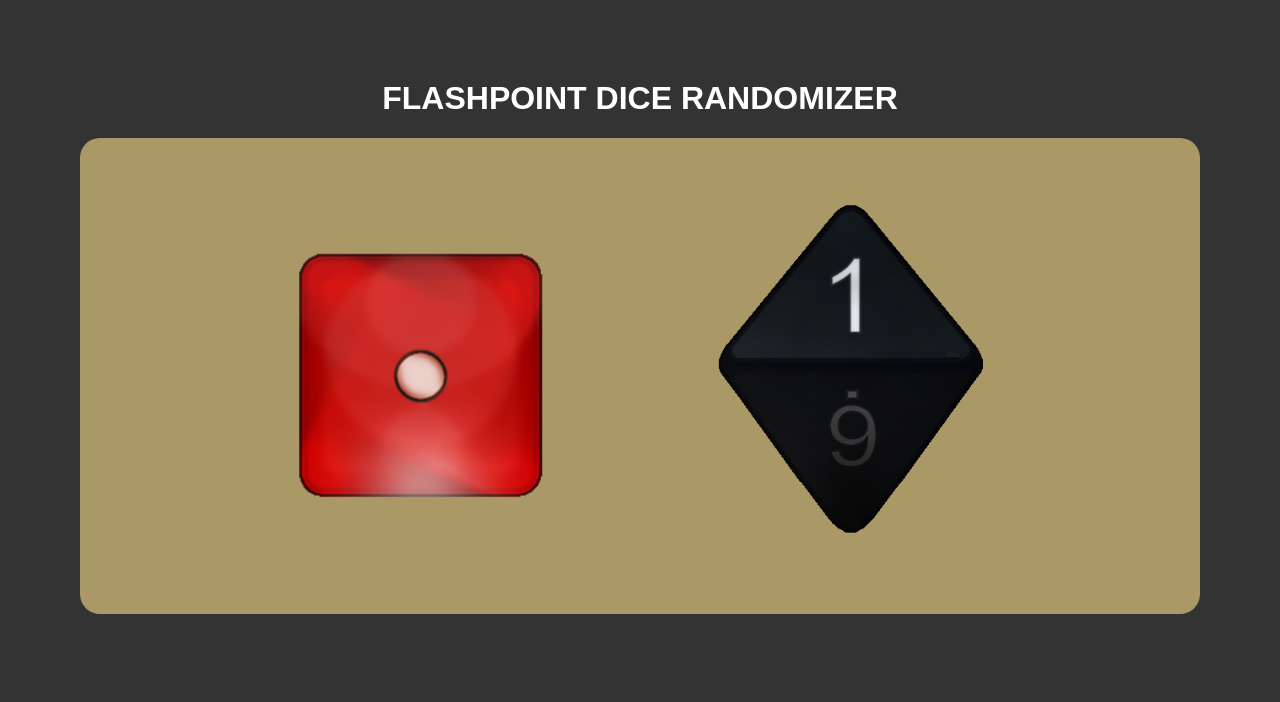
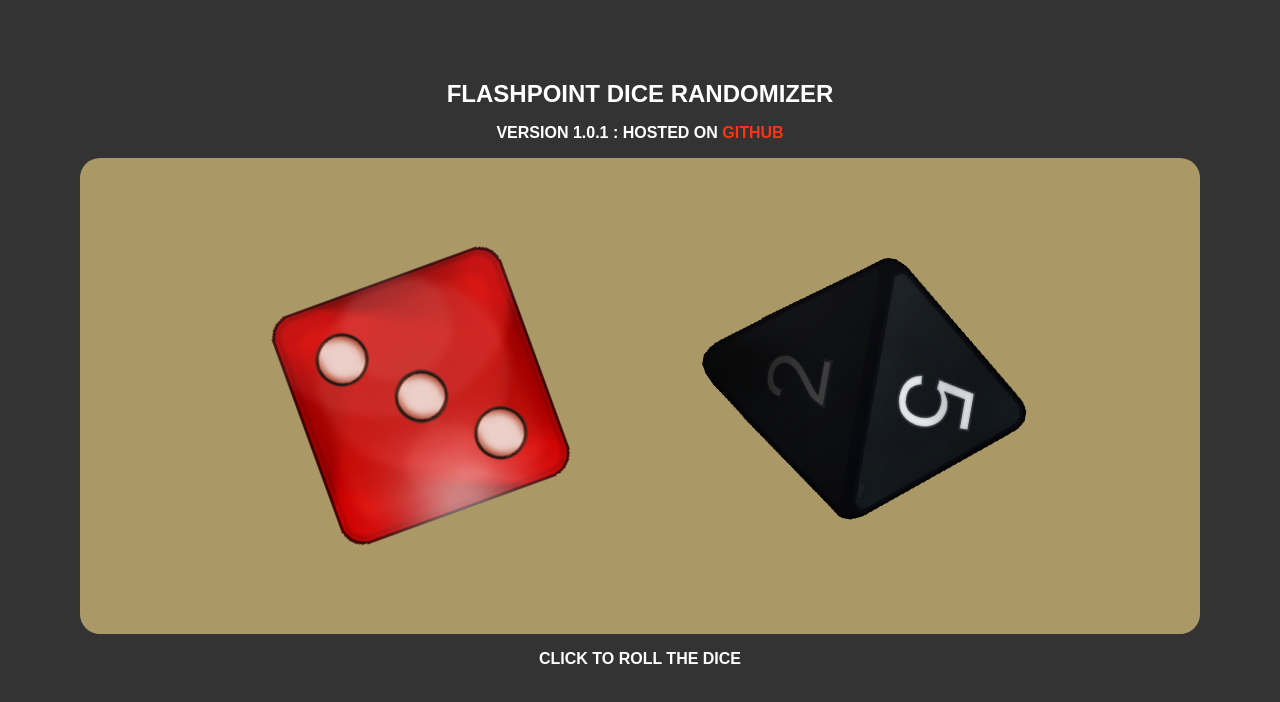
Before and after one commit to connected-web/flashpoint-dice-randomizer, a website: page docs/index.html in a window 1280 px wide. Drawn offline with Linux system fonts and the light colour scheme.

Commit message:
Fix #2 Add click to roll the dice, randomize on start, and link back to github

```diff
--- a/docs/index.html
+++ b/docs/index.html
@@ -6,10 +6,12 @@
 </head>
 <body>
   <h1>Flashpoint Dice Randomizer</h1>
+  <p>Version 1.0.1 : hosted on <a href="https://github.com/connected-web/flashpoint-dice-randomizer">Github</a></p>
   <div id="dice-container">
     <div class="dice d6 d6-1" id="d6"></div>
     <div class="dice d8 d8-1" id="d8"></div>
   </div>
+  <p>Click to roll the dice</p>
   <script type="text/javascript" src="randomizer.js"></script>
 </body>
 </html>
--- a/docs/randomizer.js
+++ b/docs/randomizer.js
@@ -6,7 +6,9 @@ document.addEventListener('DOMContentLoaded', () => {
   const rotations = ['340', '10', '40', '70', '100', '130']
 
   /* React to mouse clicks on the dice container */
-  $diceContainer.addEventListener('click', () => {
+  $diceContainer.addEventListener('click', rollAllDice)
+
+  function rollAllDice() {
     let n = 5
     let timeout = setInterval(() => {
       rollDice($d6, 6)
@@ -16,7 +18,7 @@ document.addEventListener('DOMContentLoaded', () => {
         clearInterval(timeout)
       }
     }, 125)
-  })
+  }
 
   function rollDice($el, d) {
     const rotation = `rotate rotate${pick(rotations)}`
@@ -43,4 +45,7 @@ document.addEventListener('DOMContentLoaded', () => {
     }
     console.log('Rolls', rolls)
   }
+
+  /* Get this show on the road */
+  rollAllDice()
 })
--- a/docs/style.css
+++ b/docs/style.css
@@ -2,12 +2,21 @@ html, body {
   background: #333;
   text-align: center;
   margin: 40px;
+
+  font-family: sans-serif;
+  font-weight: bold;
+  color: white;
+  text-transform: uppercase;
 }
 
-h1 {
-  font-family: sans-serif;
-  color: white;
-  text-transform: uppercase;
+h1 { font-size: 24px; }
+
+a {
+  color: #F31;
+  text-decoration: none;
+}
+a:hover {
+  color: #F95;
 }
 
 #dice-container {
--- a/package.json
+++ b/package.json
@@ -1,6 +1,6 @@
 {
   "name": "flashpoint-dice-randomizer",
-  "version": "1.0.0",
+  "version": "1.0.1",
   "description": "A dice randomizer for the boardgame Flashpoint: Fire Rescue.",
   "main": "docs/index.html",
   "scripts": {},
```
